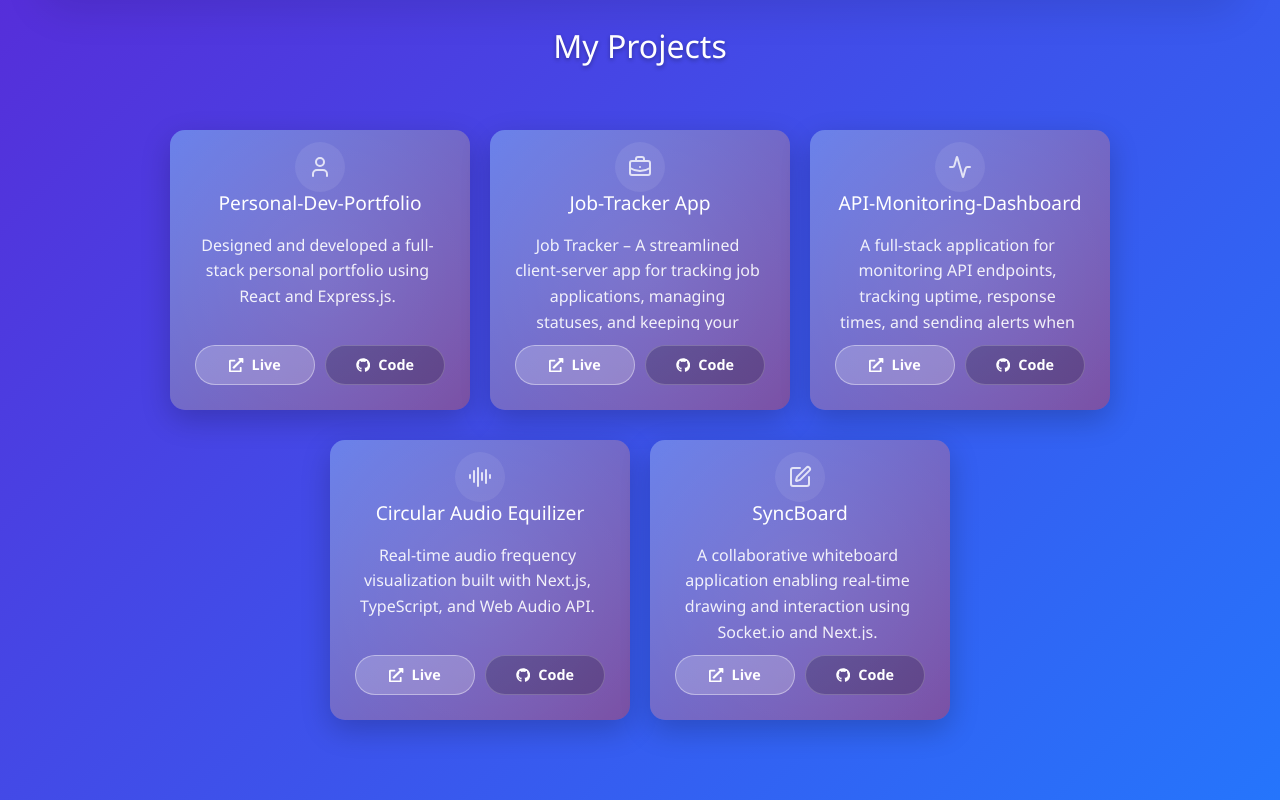
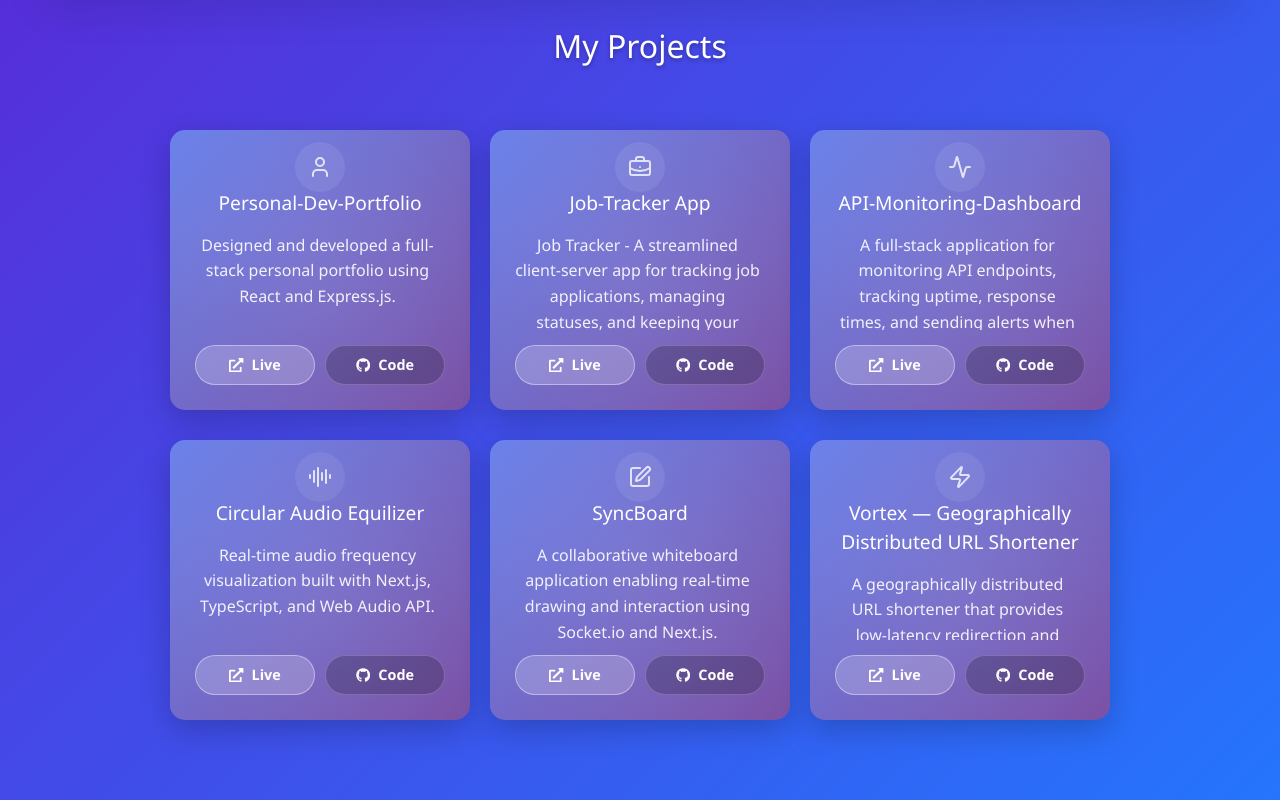
Before and after one commit to RohanMishra47/personal-dev-portfolio, a React (Vite) app in the folder client/: page / in a window 1280 px wide. Shown: the part 865-1665 px from the top of the page. Built offline with nearby package versions, Linux system fonts and the light colour scheme; a web font is replaced by a local one.

Commit message:
feat: update resume file and add Vortex project to portfolio

```diff
--- a/client/src/components/getProjectIcon.jsx
+++ b/client/src/components/getProjectIcon.jsx
@@ -2,15 +2,12 @@ import {
   Activity,
   AudioLines,
   BriefcaseBusiness,
-  Calculator,
-  Camera,
-  Clock,
   Cloud,
   Code,
-  Gamepad2,
   Mail,
   SquarePen,
   User,
+  Zap,
 } from "lucide-react";
 
 const getProjectIcon = (projectName, description) => {
@@ -47,34 +44,6 @@ const getProjectIcon = (projectName, description) => {
     return Mail;
   }
 
-  // Games
-  if (containsAnyWord(combinedText, ["game", "puzzle", "quiz", "play"])) {
-    return Gamepad2;
-  }
-
-  // Calculator/Math - Add currency converter here!
-  if (
-    containsAnyWord(combinedText, [
-      "calculator",
-      "math",
-      "compute",
-      "algorithm",
-      "converter",
-      "currency",
-    ])
-  ) {
-    return Calculator;
-  }
-
-  // Photography/Image
-  if (containsAnyWord(combinedText, ["photo", "image", "gallery", "camera"])) {
-    return Camera;
-  }
-
-  if (containsAnyWord(combinedText, ["clock", "alarm", "stopwatch", "timer"])) {
-    return Clock;
-  }
-
   if (
     containsAnyWord(combinedText, [
       "weather",
@@ -85,6 +54,7 @@ const getProjectIcon = (projectName, description) => {
   ) {
     return Cloud;
   }
+
   if (containsAnyWord(combinedText, ["audio", "music", "sound", "equalizer"])) {
     return AudioLines;
   }
@@ -117,6 +87,17 @@ const getProjectIcon = (projectName, description) => {
     return SquarePen;
   }
 
+  if (
+    containsAnyWord(combinedText, [
+      "low-latency",
+      "url shortener",
+      "redirection",
+      "analytics",
+    ])
+  ) {
+    return Zap;
+  }
+
   // Default fallback
   return Code;
 };
--- a/client/src/data/about.json
+++ b/client/src/data/about.json
@@ -7,7 +7,7 @@
     "github": "https://github.com/RohanMishra47",
     "linkedin": "https://linkedin.com/in/rohan-mishra-6391bb372"
   },
-  "resume": "/assets/Rohan-Mishra-FlowCV-Resume-20260202.pdf",
+  "resume": "/assets/Rohan_Mishra_FlowCV_Resume_2026-03-16.pdf",
   "contact": [
     {
       "label": "Contact",
--- a/client/src/data/projects.json
+++ b/client/src/data/projects.json
@@ -9,7 +9,7 @@
   {
     "id": 8999579129,
     "title": "Job-Tracker App",
-    "description": "Job Tracker – A streamlined client‑server app for tracking job applications, managing statuses, and keeping your career search organized end‑to‑end.",
+    "description": "Job Tracker - A streamlined client-server app for tracking job applications, managing statuses, and keeping your career search organized end-to-end.",
     "url": "https://job-tracker-2ub.pages.dev/register",
     "github": "https://github.com/RohanMishra47/Job-Tracker"
   },
@@ -33,5 +33,12 @@
     "description": "A collaborative whiteboard application enabling real-time drawing and interaction using Socket.io and Next.js.",
     "url": "https://sync-boardfrontend.vercel.app/",
     "github": "https://github.com/RohanMishra47/SyncBoard"
+  },
+  {
+    "id": 9988776655,
+    "title": "Vortex — Geographically Distributed URL Shortener",
+    "description": "A geographically distributed URL shortener that provides low-latency redirection and analytics across multiple data centers.",
+    "url": "https://vortex-pi-beige.vercel.app/",
+    "github": "https://github.com/RohanMishra47/vortex"
   }
 ]
```
Also changed, not shown: 2 other files (tests, documents, lock files or other folders).
